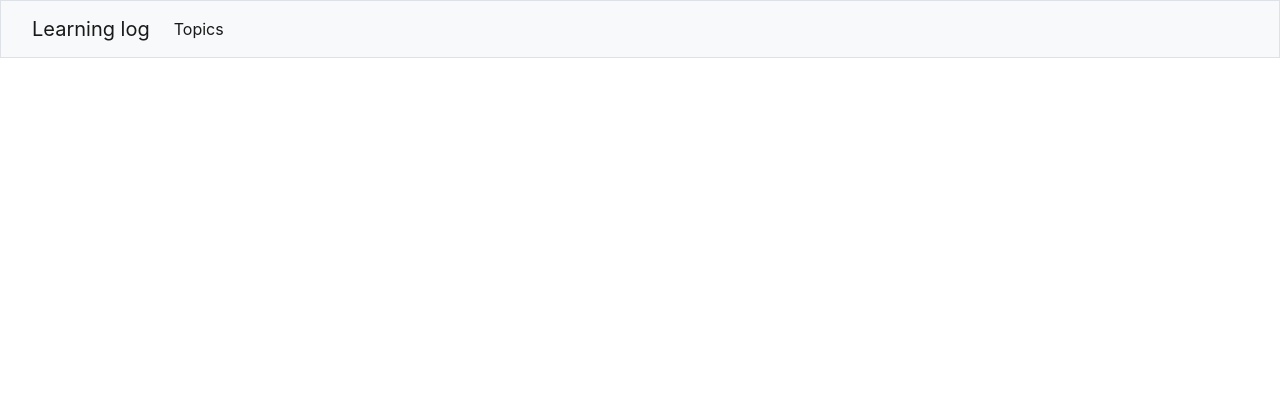
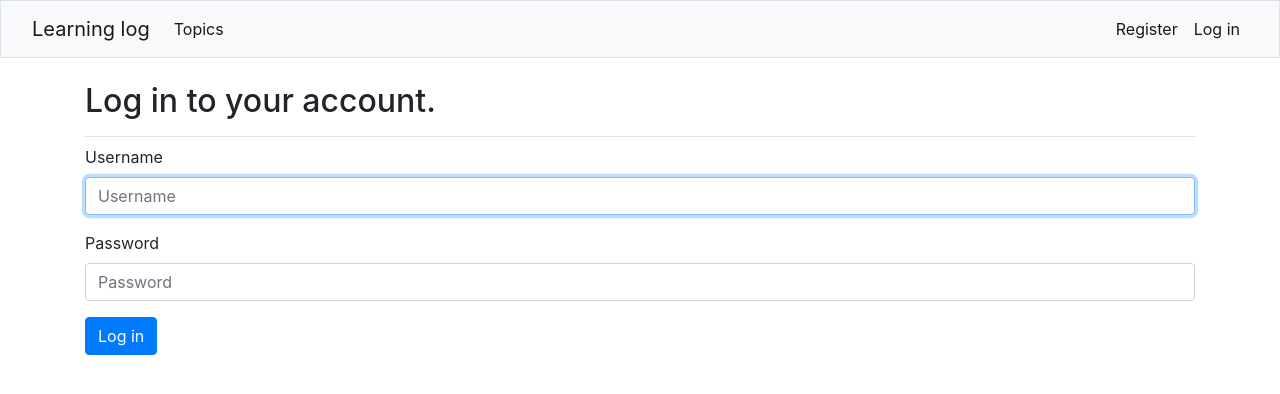
Before and after one commit to grigoscool/Learning_log, a Django app: page /users/login/ in a window 1280 px wide. Shown: the top 394 px of the page. Run offline with Django 4.2, Linux system fonts and the light colour scheme; some libraries are stand-ins or nearby versions.

Commit message:
django project, styling

```diff
--- a/learning_logs/templates/learning_logs/base.html
+++ b/learning_logs/templates/learning_logs/base.html
@@ -21,6 +21,34 @@
           <a class="nav-link active" aria-current="page" href="{% url 'learning_logs:topics' %}">Topics</a>
         </li>
       </ul>
+      <ul class="navbar-nav ml-auto">
+        {% if user.is_authenticated %}
+          <li class="nav-item">
+            <span class="navbar-text">{{ user.username }}</span>
+          </li>
+          <li class="nav-item">
+            <a class="nav-link active" aria-current="page" href="{% url 'users:logout' %}">Log out</a>
+          </li>
+        {% else %}
+          <li class="nav-item">
+            <a class="nav-link active" aria-current="page" href="{% url 'users:register' %}">Register</a>
+          </li>
+          <li class="nav-item">
+            <a class="nav-link active" aria-current="page" href="{% url 'users:login' %}">Log in</a>
+          </li>
+        {% endif %}
+      </ul>
     </div>
   </div>
 </nav>
+  <main role="main" class="container">
+    <div class="pb-2 mb-2 border-bottom">
+      {% block page_header %} {% endblock page_header %}
+    </div>
+    <div>
+      {% block content %} {% endblock content %}
+    </div>
+  </main>
+   </body>
+
+  </html>
--- a/users/templates/registration/login.html
+++ b/users/templates/registration/login.html
@@ -1,15 +1,22 @@
 {% extends "learning_logs/base.html" %}
+
+{% load bootstrap4 %}
+
+{% block page_header %}
+  <h2>Log in to your account.</h2>
+{% endblock page_header %}
 
 {% block content %}
 
-{% if form.errors %}
-  <p>error, try again</p>
-{% endif %}
+  <form method="POST" action="{% url 'users:login' %}" class="form">
+    {% csrf_token %}
+    {% bootstrap_form form %}
+    {% buttons %}
+      <button name="submit" class="btn btn-primary">Log in</button>
+    {% endbuttons %}
 
-<form action="{% url 'users:login' %}" method="POST">
-	{% csrf_token %}
-  {{ form.as_p }}
-  <button name="submit">login</button>
-  <input type="hidden" name="next" value="{% url 'learning_logs:index' %}">
-</form>
+    <input type="hidden" name="next"
+      value="{% url 'learning_logs:index' %}" />
+  </form>
+
 {% endblock content %}
```
Also changed, not shown: learning_logs/templates/learning_logs/index.html (+11 -1 lines).
